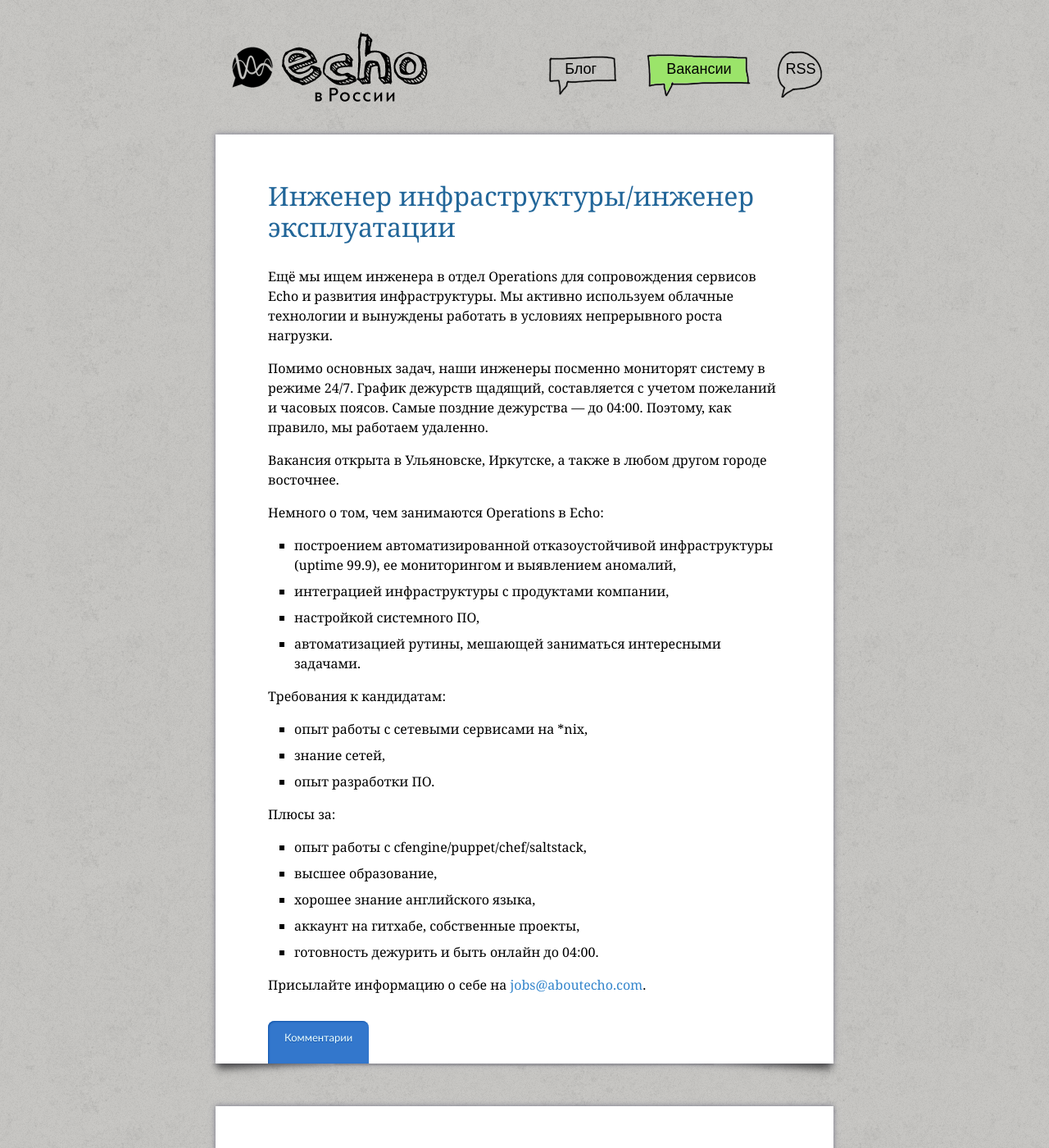
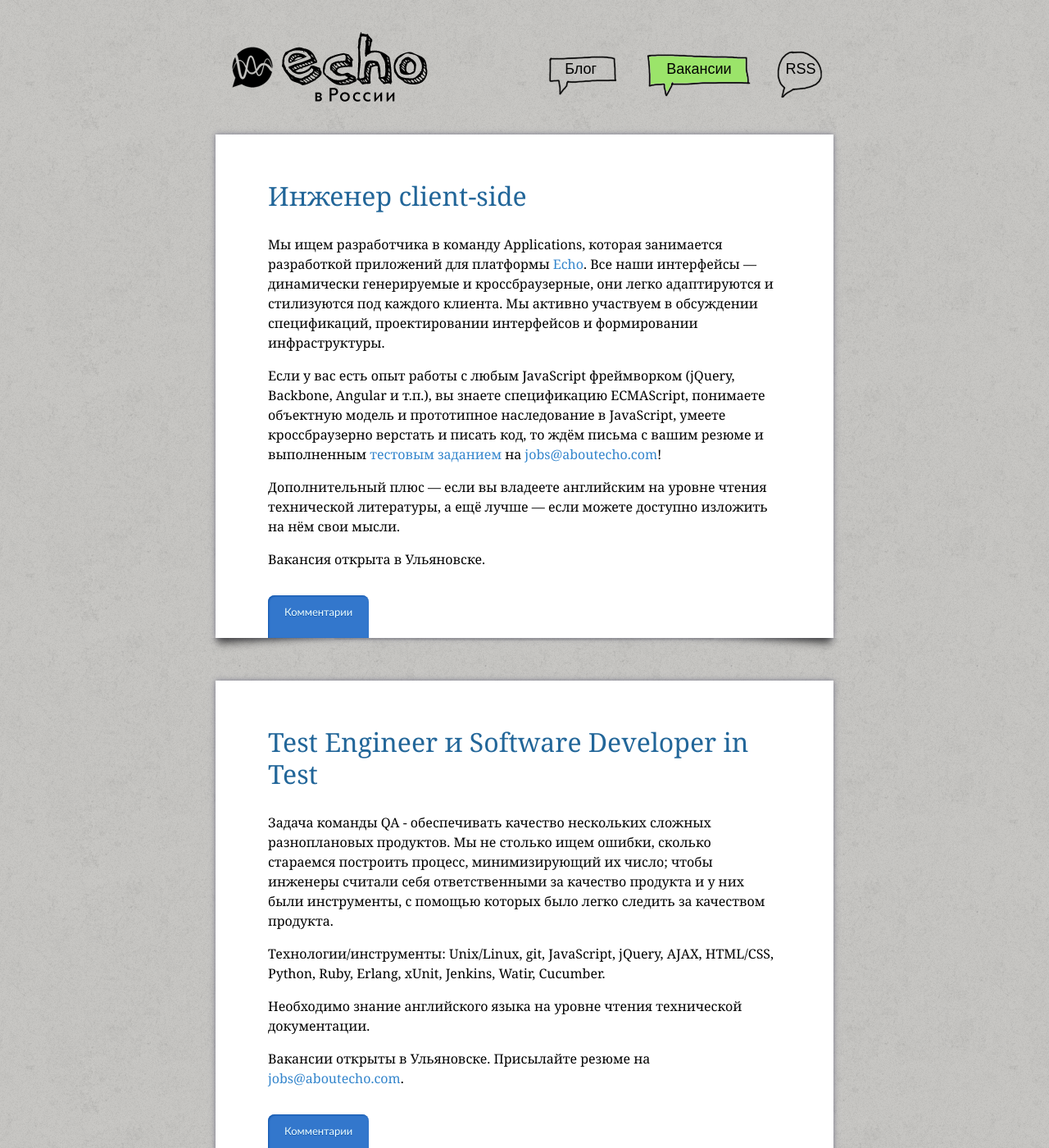
Before and after one commit to EchoTeam/echoteam.github.com, a Jekyll site: the page built from jobs.html, in a window 1280 px wide and 1400 px high. Shown: the whole window at 82% size. Built offline with Jekyll 4.4.1, drawn with Linux system fonts in a browser that asks for light colours; some web fonts are replaced; Markdown is read by kramdown in place of the engine named in the settings.

Commit message:
removing Ops vacant position

```diff
--- a/jobs.html
+++ b/jobs.html
@@ -3,41 +3,6 @@
 title: Работа в Echo
 ---
 
-
-<div class="post">
-    <h1 class="post__title"><a href="/jobs/ops-september-2013.html">Инженер инфраструктуры/инженер эксплуатации</a></h1>
-    <div class="post__content">
-        <p>Ещё мы ищем инженера в отдел Operations для сопровождения сервисов Echo и развития инфраструктуры.
-        Мы активно используем облачные технологии и вынуждены работать в условиях непрерывного роста нагрузки.
-        <p>Помимо основных задач, наши инженеры посменно мониторят систему в режиме 24/7. График дежурств щадящий, составляется с учетом пожеланий и часовых поясов. Самые поздние дежурства — до 04:00. Поэтому, как правило, мы работаем удаленно.
-        <p>Вакансия открыта в Ульяновске, Иркутске, а также в любом другом городе восточнее.
-        <p>Немного о том, чем занимаются Operations в Echo:
-        <ul>
-            <li>построением автоматизированной отказоустойчивой инфраструктуры (uptime 99.9), ee мониторингом и выявлением аномалий,
-            <li>интеграцией инфраструктуры с продуктами компании,
-            <li>настройкой системного ПО,
-            <li>автоматизацией рутины, мешающей заниматься интересными задачами.
-        </ul>
-        <p>Требования к кандидатам:
-        <ul>
-            <li>опыт работы с сетевыми сервисами на *nix,
-            <li>знание сетей,
-            <li>опыт разработки ПО.
-        </ul>
-        <p>Плюсы за:
-        <ul>
-            <li>опыт работы с cfengine/puppet/chef/saltstack,
-            <li>высшее образование,
-            <li>хорошее знание английского языка,
-            <li>аккаунт на гитхабе, собственные проекты,
-            <li>готовность дежурить и быть онлайн до 04:00.
-        </ul>
-        <p>Присылайте информацию о себе на <a href="mailto:jobs@aboutecho.com">jobs@aboutecho.com</a>.
-    </div>
-    <a class="post__comments comments_counter" href="/jobs/ops-september-2013.html#comments" data-url="{{ site.url}}/jobs/ops-september-2013.html">
-        Комментарии
-    </a>
-</div><div class="post__hr"></div>
 
 <div class="post">
     <h1 class="post__title"><a href="/jobs/clientside-october-2013.html">Инженер client-side</a></h1>
```
